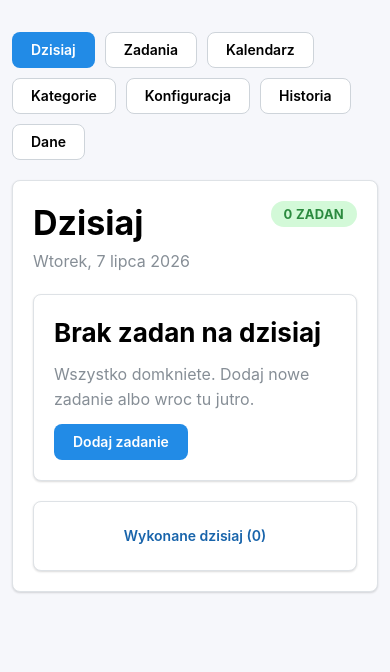
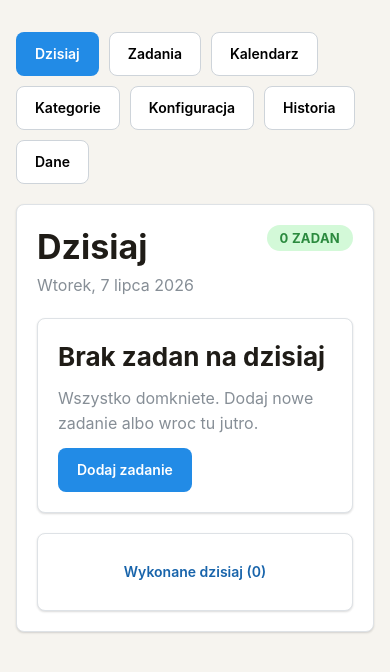
Before and after one commit to mkosmala1984/tasker, a React (Vite) app: page / in a window 390 px wide. Shown: the top 672 px of the page. Built offline with nearby package versions, Linux system fonts and the light colour scheme.

Commit message:
feat: add semantic visual theme tokens

```diff
--- a/src/styles.css
+++ b/src/styles.css
@@ -1,37 +1,63 @@
-:root {
-  color: #172033;
-  background: #f6f7fb;
-  font-family:
-    Inter, ui-sans-serif, system-ui, -apple-system, BlinkMacSystemFont, "Segoe UI", sans-serif;
+:root,
+:root[data-theme="olive-canvas"] {
+  --color-bg-app: #f6f4ef;
+  --color-bg-surface: #fffdf9;
+  --color-bg-muted: #f1ede4;
+  --color-bg-elevated: #ffffff;
+  --color-border-subtle: #e6dfd2;
+  --color-border-default: #d9cfbe;
+  --color-border-strong: #c7bba6;
+  --color-text-primary: #1f1c17;
+  --color-text-secondary: #5e574d;
+  --color-text-muted: #8a8175;
+  --color-text-on-accent: #f8f7f3;
+  --color-accent: #3f7a57;
+  --color-accent-hover: #35694a;
+  --color-accent-pressed: #2d593f;
+  --color-accent-soft: #e3f0e7;
+  --color-success: #2f7a4b;
+  --color-success-soft: #dff1e5;
+  --color-warning: #c9831f;
+  --color-warning-soft: #fff1d9;
+  --color-danger: #c7543f;
+  --color-danger-soft: #fde7e3;
+  --color-info: #4d6b8a;
+  --color-info-soft: #e6eef6;
+  --color-focus-ring: #7faa8e;
+  --space-1: 4px; --space-2: 8px; --space-3: 12px; --space-4: 16px; --space-5: 20px;
+  --space-6: 24px; --space-7: 32px; --space-8: 40px; --space-9: 48px;
+  --radius-sm: 8px; --radius-md: 12px; --radius-lg: 16px;
+  --shadow-soft: 0 8px 24px rgb(58 45 24 / 6%);
 }
-
-* {
-  box-sizing: border-box;
-}
-
-body {
-  margin: 0;
-  background: #f6f7fb;
-}
-
-button,
-input,
-select {
-  font: inherit;
-}
-
-.app-shell {
-  min-height: 100vh;
-}
-
-.task-list {
-  display: grid;
-  gap: 14px;
-}
-
-@media (max-width: 720px) {
-  .app-shell {
-    padding-right: 12px;
-    padding-left: 12px;
-  }
-}
+:root[data-theme="slate-focus"] { --color-bg-app: #eef2f5; --color-bg-surface: #fbfcfd; --color-accent: #42677f; --color-accent-hover: #35566b; --color-accent-soft: #e0ebf1; --color-success: #39705a; --color-warning: #b87925; --color-danger: #b9574b; }
+:root[data-theme="terracotta-paper"] { --color-bg-app: #f8f0e9; --color-bg-surface: #fffaf5; --color-accent: #a34f3d; --color-accent-hover: #873f31; --color-accent-soft: #f5dfd7; --color-success: #5f7b4c; --color-warning: #bf7923; --color-danger: #b7443c; }
+:root[data-theme="nordic-mist"] { --color-bg-app: #eef3f1; --color-bg-surface: #fbfdfc; --color-accent: #3f726f; --color-accent-hover: #315c5a; --color-accent-soft: #dceceb; --color-success: #417456; --color-warning: #ae7b32; --color-danger: #b85b58; }
+* { box-sizing: border-box; }
+html, body { min-width: 320px; }
+body { margin: 0; background: var(--color-bg-app); color: var(--color-text-primary); font-family: Inter, Manrope, ui-sans-serif, system-ui, sans-serif; }
+button, input, select { font: inherit; }
+:focus-visible { outline: 2px solid var(--color-focus-ring); outline-offset: 2px; }
+.app-shell { min-height: 100vh; }
+.app-frame { max-width: 1440px; margin: 0 auto; padding: var(--space-8); }
+.today-surface { background: var(--color-bg-surface); border-radius: var(--radius-lg); box-shadow: var(--shadow-soft); }
+.today-stack, .today-section { display: grid; gap: var(--space-6); }
+.today-summary-title { font-size: 48px; line-height: 1.05; font-weight: 700; }
+.today-summary-date { color: var(--color-text-secondary); font-size: 16px; }
+.today-count { background: var(--color-accent-soft); color: var(--color-accent); }
+.today-active-list { display: grid; gap: var(--space-2); }
+.today-empty { min-height: 180px; display: grid; align-content: center; }
+.today-completed { background: var(--color-bg-muted); border-color: var(--color-border-subtle); }
+.today-task-row { background: var(--color-bg-surface); border-color: var(--color-border-subtle); border-radius: var(--radius-md); padding: var(--space-5) var(--space-6); }
+.today-task-title { font-size: 23px; line-height: 1.2; }
+.today-task-meta { color: var(--color-text-muted); font-size: 15px; }
+.today-task-details { background: var(--color-bg-muted); border-color: var(--color-border-subtle); }
+.today-task-detail-label { color: var(--color-text-muted); font-size: 13px; }
+.today-task-detail-value { color: var(--color-text-primary); font-size: 15px; }
+.today-status-overdue { background: var(--color-danger-soft); color: var(--color-danger); }
+.today-status-current { background: var(--color-bg-muted); color: var(--color-text-secondary); }
+.today-complete-action { background: var(--color-success); }
+.today-postpone-menu { position: relative; }
+.today-postpone-panel { background: var(--color-bg-elevated); border-color: var(--color-border-default); box-shadow: var(--shadow-soft); }
+@media (max-width: 900px) { .today-task-actions { flex-wrap: wrap; } }
+@media (max-width: 720px) { .app-frame { padding: var(--space-3); } .today-summary-title { font-size: 36px; } .today-task-row { padding: var(--space-4); } button { min-height: 44px; } }
+@media (max-width: 600px) { .today-task-header { flex-direction: column; } .today-task-actions { width: 100%; } .today-task-actions > * { flex: 1 1 auto; } }
```
Also changed, not shown: src/test/setup.ts (+13 -0 lines), 1 other file (tests, documents, lock files or other folders).
